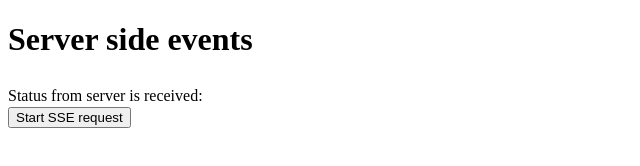
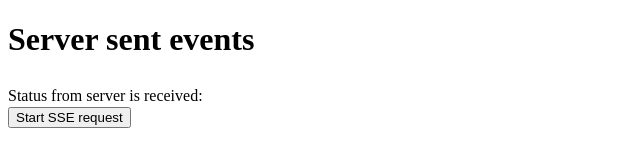
Before and after one commit to artem-gorokhovskii/sse, a plain HTML site: page sse/front/index.html in a window 1280 px wide. Shown: the full height of the page, 0-640 px from the left. Drawn offline with Linux system fonts and the light colour scheme.

Commit message:
renamed side to sent

```diff
--- a/application/front/data.js
+++ b/application/front/data.js
@@ -8,6 +8,7 @@ document
         eventSource = new EventSource('http://localhost:8080/sse');
 
         eventSource.addEventListener('regular', (ev) => {
+            console.log(ev);
             console.log('Received data: ', ev.data);
             addOnePoint(Number(ev.data));
         });
--- a/sse/front/index.html
+++ b/sse/front/index.html
@@ -4,11 +4,11 @@
     <meta charset="UTF-8">
     <meta name="viewport" content="width=device-width, initial-scale=1.0">
     <link rel="stylesheet" href="index.css">
-    <title>Server side events</title>
+    <title>Server sent events</title>
 </head>
 <body>
     <div>
-        <h1>Server side events</h1>
+        <h1>Server sent events</h1>
         <div>Status from server is received: <span id="status"></span></div>
         <button id="button">Start SSE request</button>
     </div>
```
Also changed, not shown: 1 other file.
